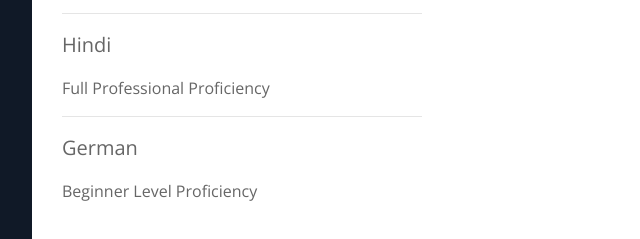
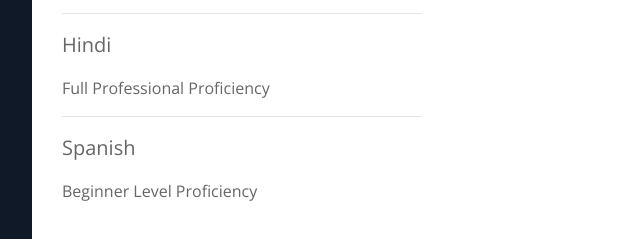
Before and after one commit to ShivamBhosale/myPortfolio, a plain HTML site: page myPortfolio/index.html in a window 1280 px wide. Shown: the part 5421-5660 px from the top of the page, 368-1008 px from the left. Drawn offline with nearby package versions, Linux system fonts and the light colour scheme.

Commit message:
Update index.html

```diff
--- a/myPortfolio/index.html
+++ b/myPortfolio/index.html
@@ -527,7 +527,7 @@
                                      </p>
                                      <hr>
                                     <p style="font-size: 20px;">
-                                        German
+                                        Spanish
                                      </p>
                                      <p>
                                         Beginner Level Proficiency
```
